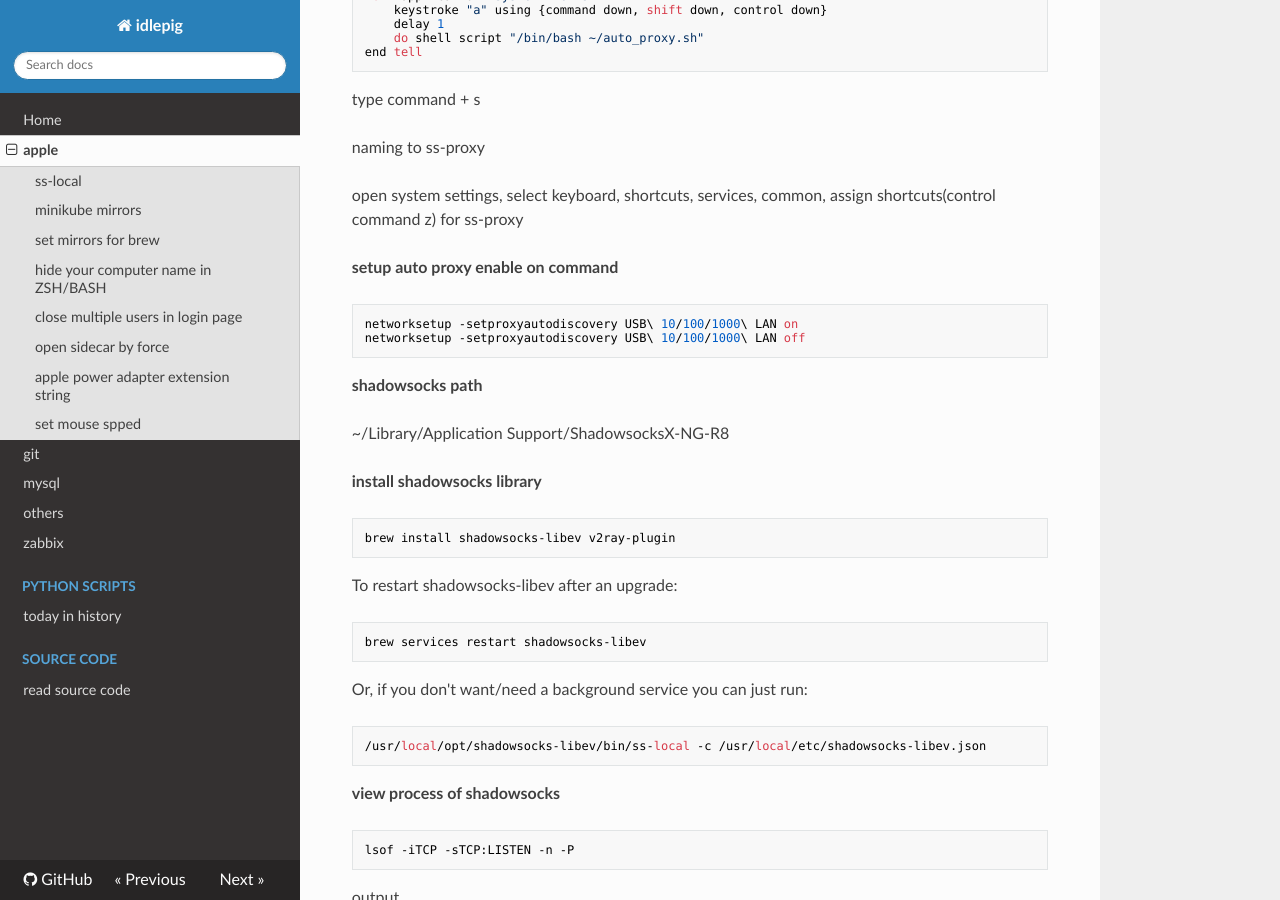
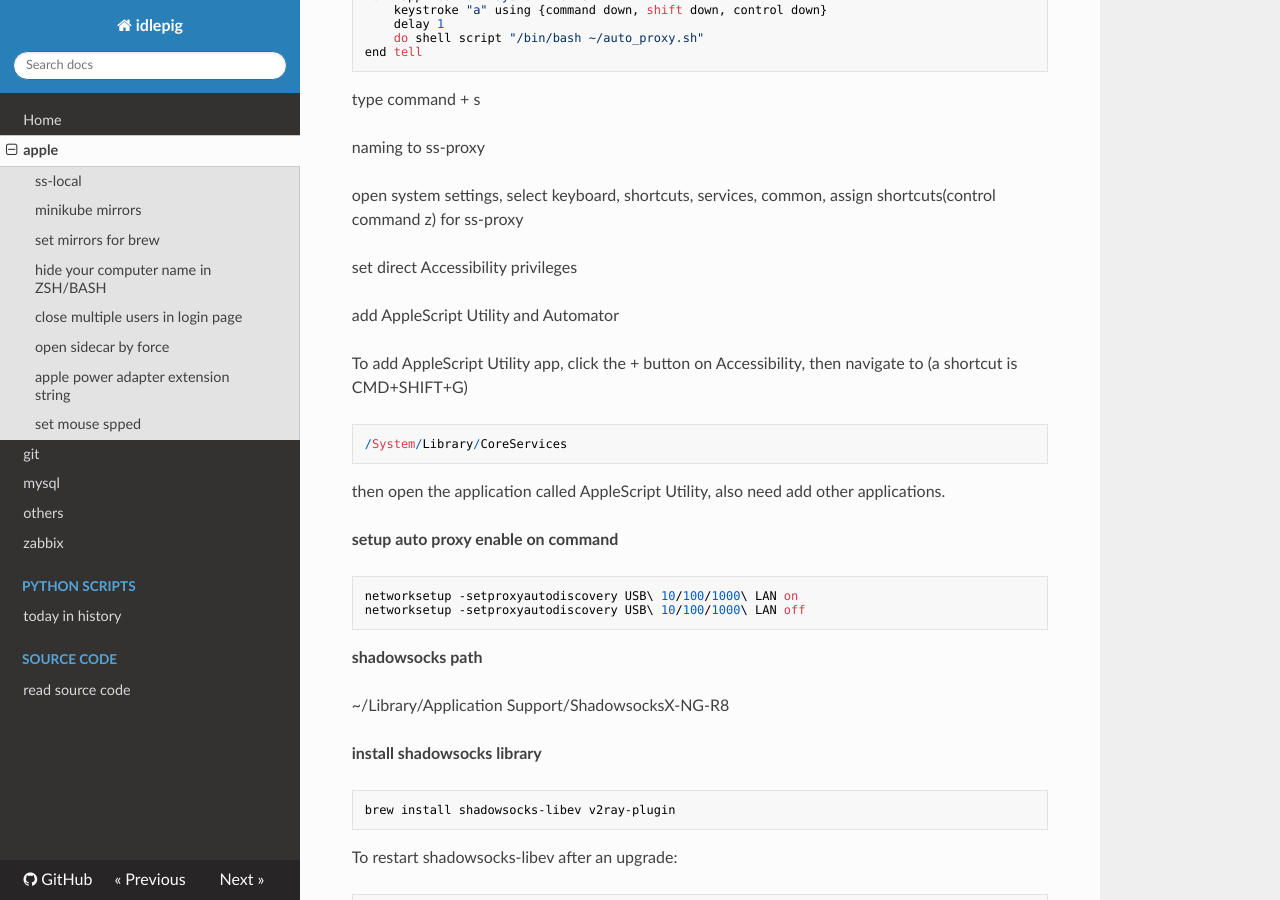
Before and after one commit to idlewith/blog, an MkDocs documentation site: the page built from docs/apple.md, in a window 1280 px wide and 900 px high, scrolled down 882 px. Built offline with MkDocs 1.6.1, drawn with Linux system fonts in a browser that asks for light colours; nearby versions of some CDN libraries.

Commit message:
set direct Accessibility privileges

````diff
--- a/docs/apple.md
+++ b/docs/apple.md
@@ -51,6 +51,21 @@ type command + s
 naming to ss-proxy
 
 open system settings, select keyboard, shortcuts, services, common, assign shortcuts(control command z) for ss-proxy
+
+
+set direct Accessibility privileges
+
+add AppleScript Utility and Automator
+
+To add AppleScript Utility app, click the + button on Accessibility, then navigate to (a shortcut is CMD+SHIFT+G)
+
+```
+/System/Library/CoreServices
+```
+
+then open the application called AppleScript Utility, also need add other applications.
+
+
 
 
 
````
